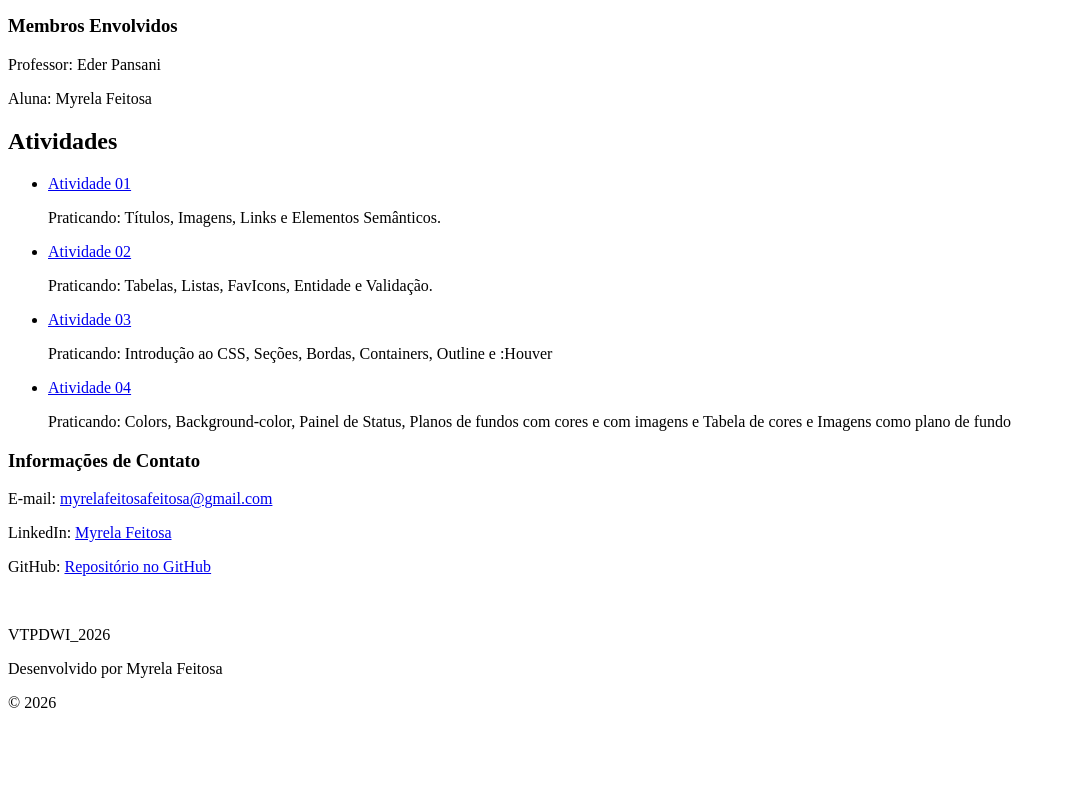
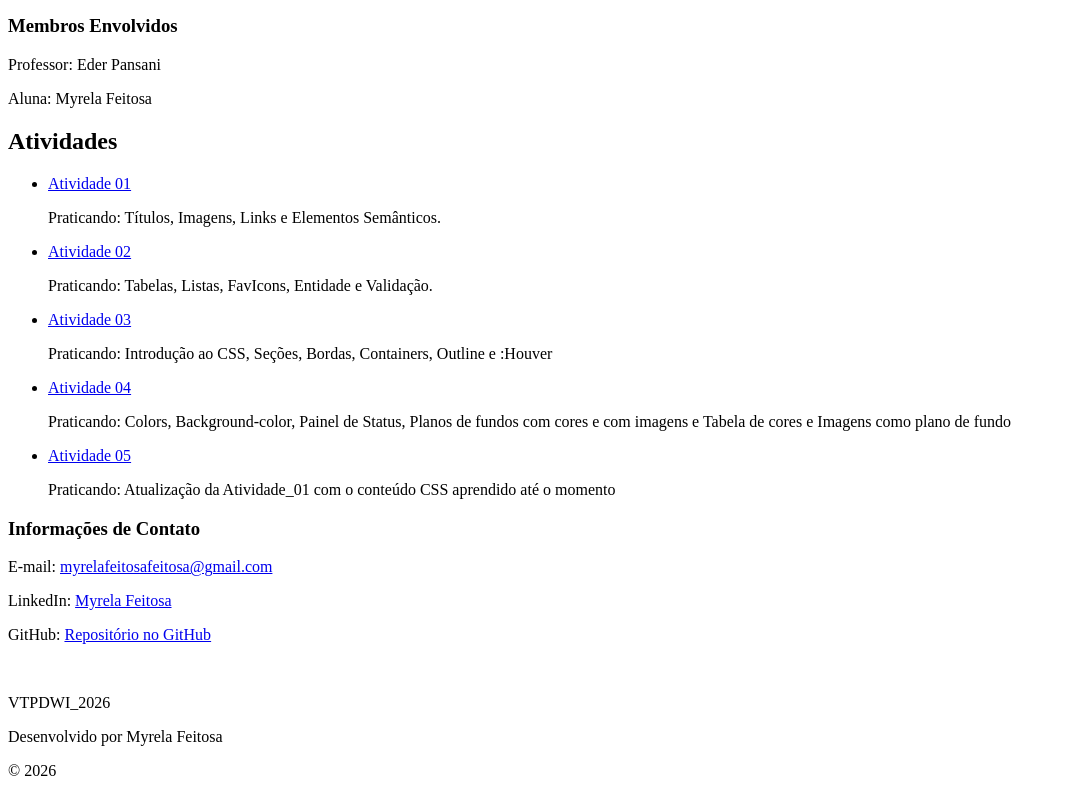
Before and after one commit to MyrelaFeitosa/VTPDWI_2026, a plain HTML site: page index.html in a window 1280 px wide. Shown: the part 526-1322 px from the top of the page, without its empty margins (0-1066 px from the left). Before the commit the page ends 1254 px from the top, so only its background shows below. Drawn offline with Linux system fonts and the light colour scheme.

Commit message:
Update index.html

```diff
--- a/index.html
+++ b/index.html
@@ -49,6 +49,10 @@
                 <a href="Atividade_04/">Atividade 04</a>
                 <p>Praticando: Colors, Background-color, Painel de Status, Planos de fundos com cores e com imagens e Tabela de cores e Imagens como plano de fundo</p>
             </li>
+            <li>
+                <a href="Atividade_05/">Atividade 05</a>
+                <p>Praticando: Atualização da Atividade_01 com o conteúdo CSS aprendido até o momento</p>
+            </li>
         </ul>
     </main>
 
```
